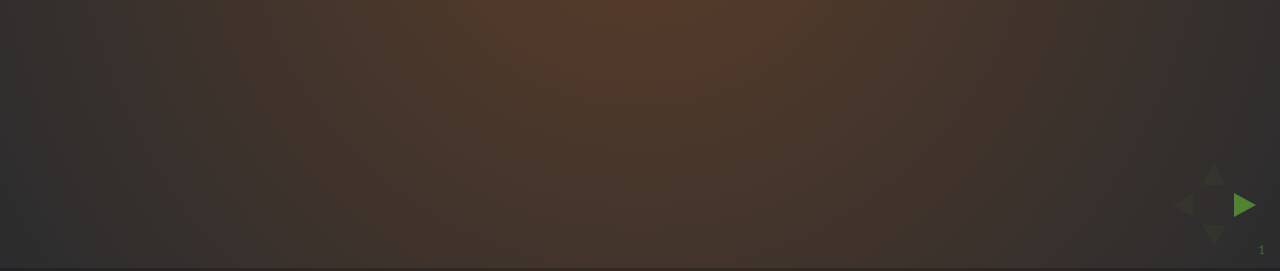
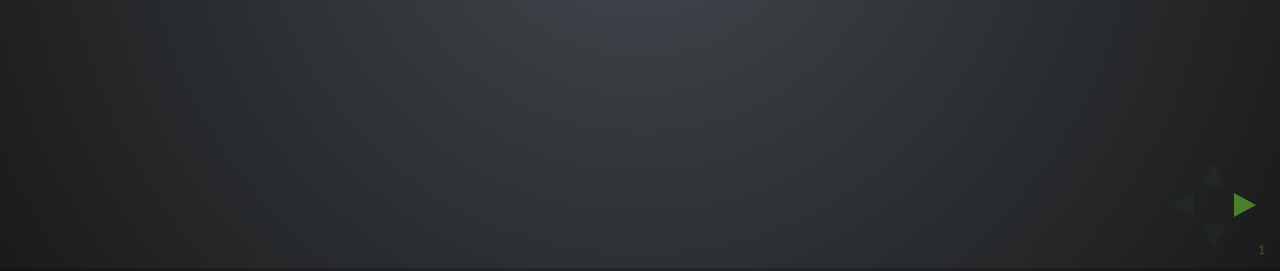
Before and after one commit to geofberard/lectures, a website: page mongodb/index.html in a window 1280 px wide. Shown: the part 529-800 px from the top of the page. Drawn offline with Linux system fonts and the light colour scheme; a web font is replaced by a local one.

Commit message:
Changing colors

```diff
--- a/mongodb/css/default.css
+++ b/mongodb/css/default.css
@@ -5,13 +5,13 @@
  * GLOBAL STYLES
  *********************************************/
 body {
-  background: rgba(43,44,46,0.95);;
-  background: -moz-radial-gradient(center, circle cover, #5b3d29 0%, rgba(43,44,46,0.95) 100%);
+  background: rgb(66, 73, 80);;
+  background: -moz-radial-gradient(center, circle cover, rgb(66, 73, 80) 0%, rgb(26,26,26) 100%);
   background: -webkit-gradient(radial, center center, 0px, center center, 100%, color-stop(0%, #5b3d29), color-stop(100%, #4b321f));
-  background: -webkit-radial-gradient(center, circle cover, #5b3d29 0%, rgba(43,44,46,0.95) 100%);
-  background: -o-radial-gradient(center, circle cover, #5b3d29 0%, rgba(43,44,46,0.95) 100%);
-  background: -ms-radial-gradient(center, circle cover, #5b3d29 0%, rgba(43,44,46,0.95) 100%);
-  background: radial-gradient(center, circle cover, #5b3d29 0%, rgba(43,44,46,0.95) 100%);
+  background: -webkit-radial-gradient(center, circle cover, rgb(66, 73, 80) 0%, rgb(26,26,26) 100%);
+  background: -o-radial-gradient(center, circle cover, rgb(66, 73, 80) 0%, rgb(26,26,26) 100%);
+  background: -ms-radial-gradient(center, circle cover, rgb(66, 73, 80) 0%, rgb(26,26,26) 100%);
+  background: radial-gradient(center, circle cover, rgb(66, 73, 80) 0%, rgb(26,26,26) 100%);
   background-color: #2b2b2b; }
 
 .reveal {
```
